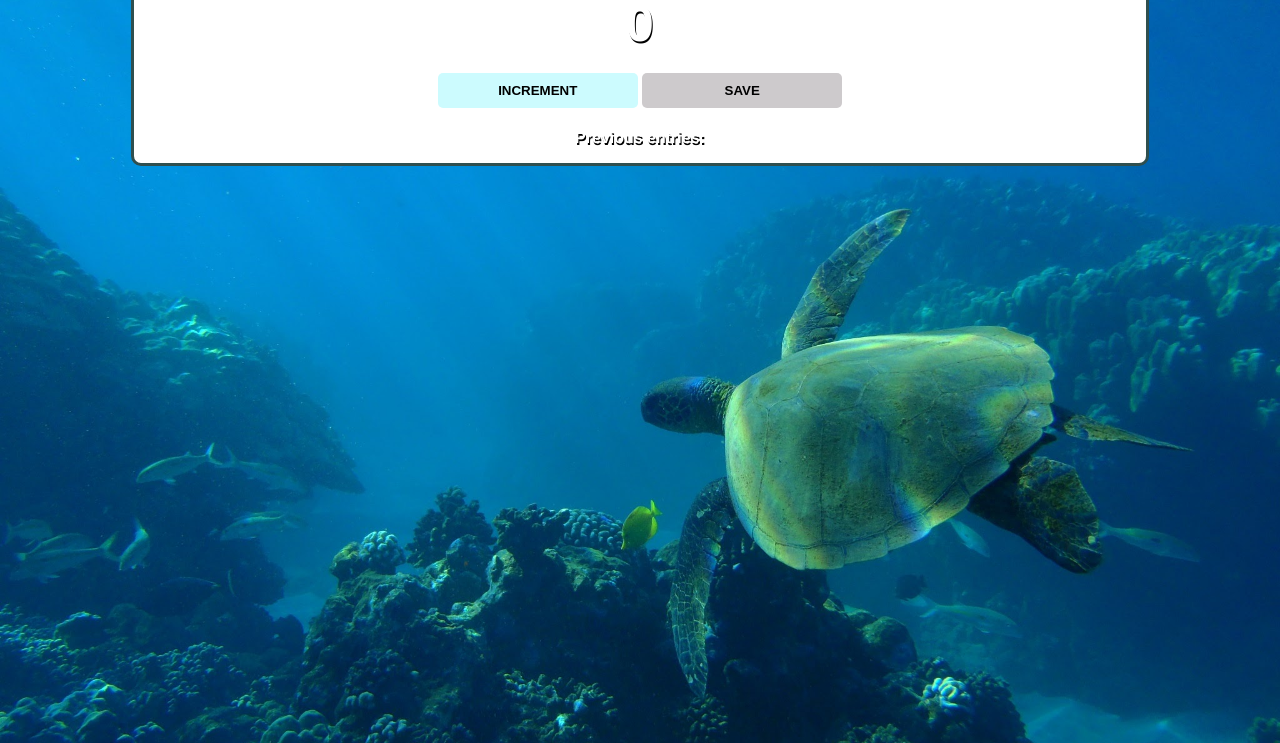
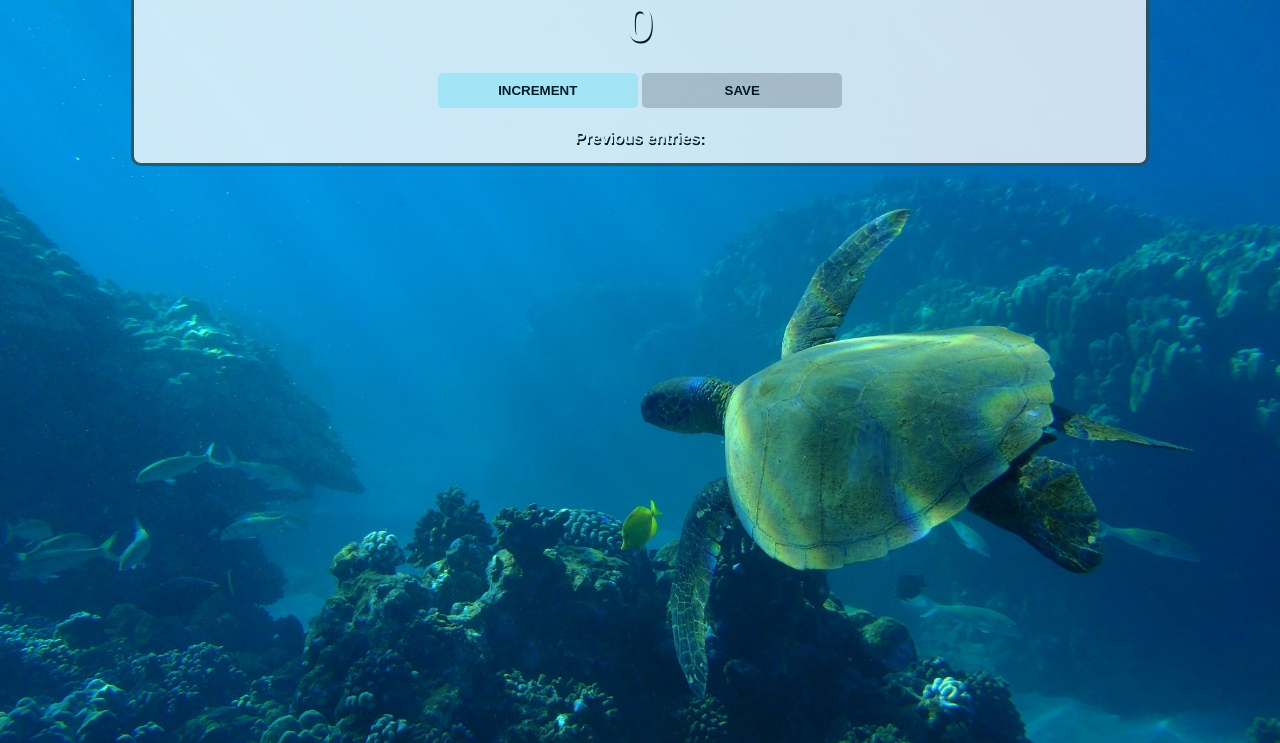
Before and after one commit to AllisonDianeFoster/turtlecounter, a plain HTML site: page index.html in a window 1280 px wide. Shown: the part 73-816 px from the top of the page. Drawn offline with Linux system fonts and the light colour scheme.

Commit message:
Update index.css

```diff
--- a/index.css
+++ b/index.css
@@ -4,6 +4,7 @@
     margin: auto;
     border: 3px solid darkslategray;
     border-radius: 10px;
+    opacity: 80%;
 }
 
 body {
```
